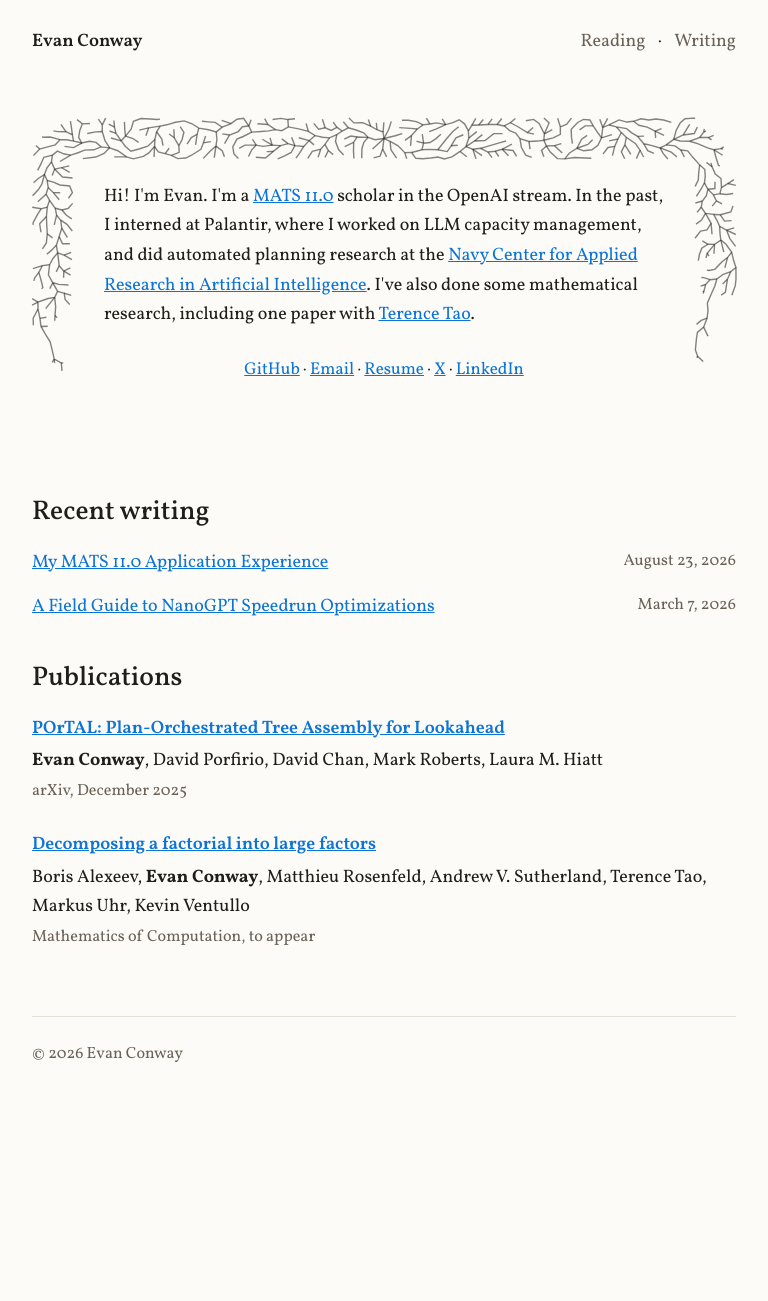
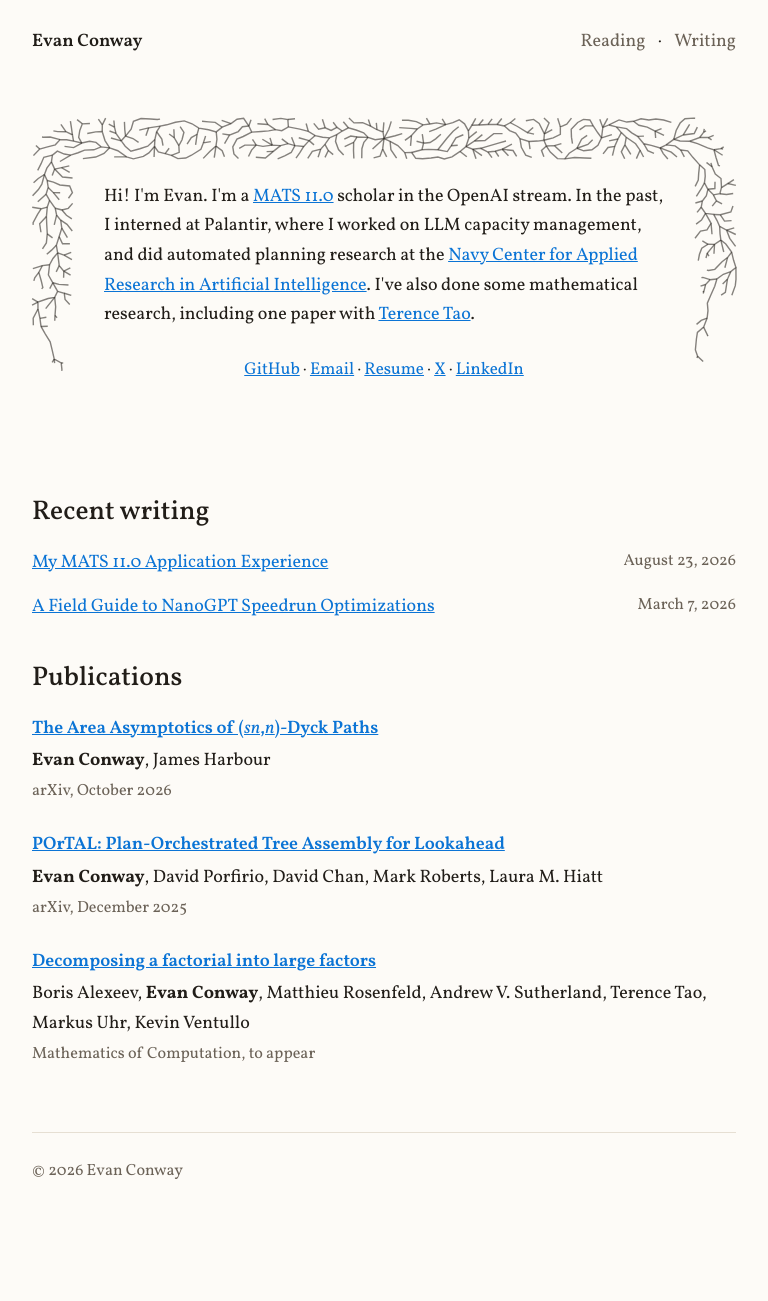
Before and after one commit to evan-conway/evanjayconway.com, a Jekyll site: the page built from index.html, in a window 1280 px wide. Shown: the whole page, without its empty margins (256-1024 px from the left). Built offline with Jekyll 4.4.1, drawn with Linux system fonts in a browser that asks for light colours; before the commit the page ends 1185 px from its top, so only the background shows below that.

Commit message:
Add Fuss-Catalan paper

```diff
--- a/_data/publications.yml
+++ b/_data/publications.yml
@@ -11,6 +11,14 @@
 #   date     month and year of that venue. Use "to appear" for a paper that's
 #            accepted but not yet issued.
 
+# The title is HTML rather than LaTeX so the landing page doesn't have to load
+# MathJax (~1MB, ~90ms main-thread stall) for one inline expression.
+- title: "The Area Asymptotics of (<i>sn</i>,<i>n</i>)-Dyck Paths"
+  url: /papers/fuss-catalan/
+  authors: Evan Conway, James Harbour
+  venue: arXiv
+  date: October 2026
+
 - title: "POrTAL: Plan-Orchestrated Tree Assembly for Lookahead"
   url: /papers/portal/
   authors: Evan Conway, David Porfirio, David Chan, Mark Roberts, Laura M. Hiatt
--- /dev/null
+++ b/papers/fuss-catalan.md
@@ -0,0 +1,6 @@
+---
+layout: redirect
+permalink: /papers/fuss-catalan/
+title: "Paper: The Area Asymptotics of (sn,n)-Dyck Paths"
+redirect: https://arxiv.org/abs/2610.07671
+---
```
